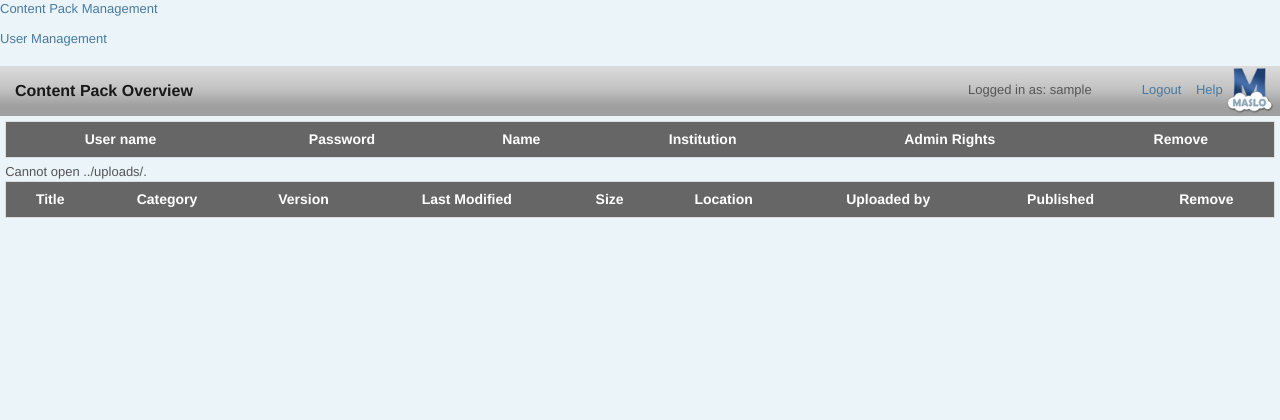
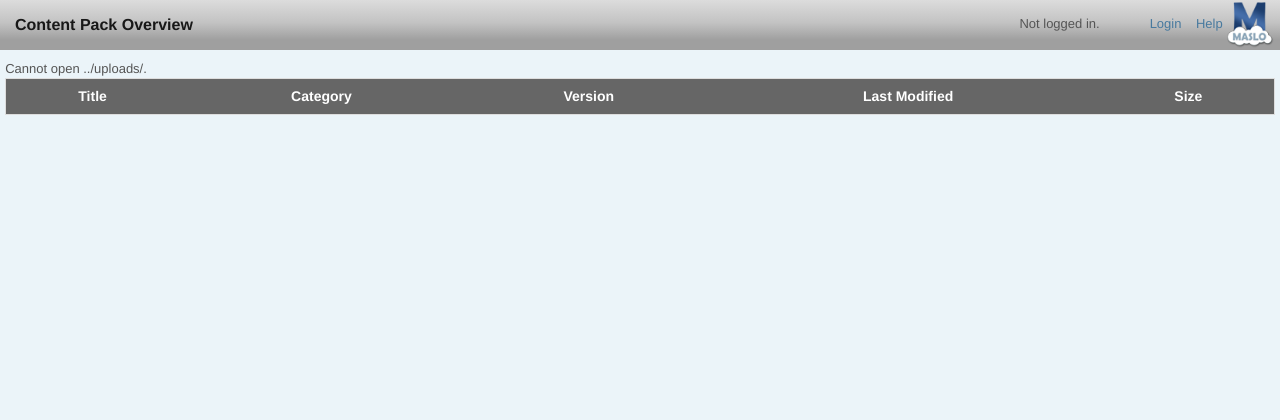
Before and after one commit to academic-colab/maslo-server, a PHP site: page /cache/admin/overview.php in a window 1280 px wide. Shown: the top 420 px of the page. Run offline with PHP 8.4, Linux system fonts and the light colour scheme; the visitor is signed in with stand-in values (Sample User, id 1); lists and menus that the app fills with data are empty.

Commit message:
Add session variable to distinguish different instances on the same machine. Now multiple instances can co-exist on the same server and users from one instance will not be able to access another instance with their login.

```diff
--- a/admin/index.php
+++ b/admin/index.php
@@ -40,6 +40,7 @@ if (isset($_POST['logout'])){
 	if ($res){
 		$_SESSION['init'] = 0;
 		$_SESSION['user'] = $uname;
+		$_SESSION['instance'] = getcwd();
 		session_regenerate_id(false);
 		echo "overview.php";
 	} else {
--- a/admin/overview.php
+++ b/admin/overview.php
@@ -54,7 +54,7 @@ session_start();
 <body>
 	<div id="divTabs"  class="ui-tabs-hide">
 	<?php
-	if (isset($_SESSION['user']))
+	if (isset($_SESSION['user']) && isset($_SESSION['instance']) && strcmp($_SESSION['instance'],getcwd()) == 0)
 		echo '<ul>
 				<li><a href="#packs" id="packsClick">Content Pack Management</a></li>
 				<li><a href="#users" id="usersClick">User Management</a></li>
@@ -65,7 +65,7 @@ session_start();
 	<h3>Content Pack Overview</h3>
 	<div class="extra">
 	<?php
-	if (isset($_SESSION['user'])){
+	if (isset($_SESSION['user']) && isset($_SESSION['instance']) && strcmp($_SESSION['instance'],getcwd()) == 0){
 		echo '<a href="#" onclick="logout();return false;">Logout</a>&nbsp;&nbsp;&nbsp;';
 	} else {
 		echo '<a href="index.php">Login</a>&nbsp;&nbsp;&nbsp;';
@@ -74,7 +74,7 @@ session_start();
 	<a href="#" onclick="help();return false;">Help</a><img src="images/maslo_icon_logo.png" /></div>
 	<div class="loginInfo">
 	<?php
-	if (isset($_SESSION['user'])){
+	if (isset($_SESSION['user']) && isset($_SESSION['instance']) && strcmp($_SESSION['instance'],getcwd()) == 0){
 		echo "<b>Logged in as: </b> ".$_SESSION['user'];
 	} else {
 		echo "<b>Not logged in.</b>";
@@ -89,7 +89,7 @@ session_start();
 			/* If user has authenticated session, query all exisiting users and their roles. Display them in
 			 	user mangement tab
 			*/
-			if (isset($_SESSION['user'])) {
+			if (isset($_SESSION['user']) && isset($_SESSION['instance']) && strcmp($_SESSION['instance'],getcwd()) == 0) {
 			echo '<table>
 				<thead>
 					<tr>
@@ -154,7 +154,7 @@ session_start();
 					<th class="big">Last Modified</th>
 					<th class="big">Size</th>
 					<?php
-					if (isset($_SESSION['user'])){
+					if (isset($_SESSION['user']) && isset($_SESSION['instance']) && strcmp($_SESSION['instance'],getcwd()) == 0){
 						echo "<th>Location</th>";
 						echo "<th class=\"big\">Uploaded by</th>";
 						echo "<th>Published</th>";
@@ -207,7 +207,7 @@ session_start();
 					$title = str_replace(">","&gt;", str_replace("<","&lt;", $title ) );
 
 					echo "<td><a href='#' onclick='prepPreview($(this).text());'>".$title."</a></td>";
-					if (isset($_SESSION['user'])) {
+					if (isset($_SESSION['user']) && isset($_SESSION['instance']) && strcmp($_SESSION['instance'],getcwd()) == 0) {
 						echo "<td class='packCategory' onClick='getCategories();return false;'>".$category."</td>";
 					} else {
 						echo "<td class='packCategory'>".$category."</td>";
@@ -215,7 +215,7 @@ session_start();
 					echo "<td>".$version."</td>";
 					echo "<td>".$json[$i]["date"]."</td>";
 					echo "<td>".$size."</td>";
-					if (isset($_SESSION['user'])) {
+					if (isset($_SESSION['user']) && isset($_SESSION['instance']) && strcmp($_SESSION['instance'],getcwd()) == 0) {
 						$loc = "Local";
 						if ($s3Config["wantS3"] == "true") {
 							$loc = "S3";
```
